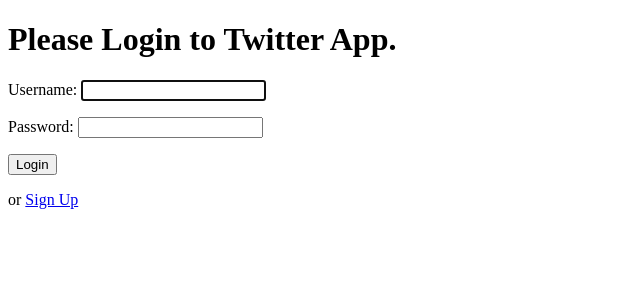
After one commit to JWS-YamamotoRyohei/twitter6, a Django app: page /twitter/login/ in a window 1280 px wide. The commit adds this page. Shown: the top 300 px of the page, without its empty margins (0-640 px from the left). Run offline with Django 3.2, Linux system fonts and the light colour scheme.

Commit message:
feature of login added

```diff
--- a/mysite/urls.py
+++ b/mysite/urls.py
@@ -20,6 +20,6 @@ from django.views.generic import base
 urlpatterns = [
     path('twitter/', include('twitter.urls')),
     path('admin/', admin.site.urls),
-    # path('accounts/login/', base.RedirectView.as_view(pattern_name="twitter:login")),
-    # path('accounts/profile/', base.RedirectView.as_view(pattern_name="twitter:index")),
+    path('accounts/login/', base.RedirectView.as_view(pattern_name="twitter:login")),
+    path('accounts/profile/', base.RedirectView.as_view(pattern_name="twitter:index")),
 ]
--- a/twitter/templates/twitter/index.html
+++ b/twitter/templates/twitter/index.html
@@ -9,6 +9,7 @@
     <br>
         <br>
             <a href= "{% url 'twitter:signup' %}">Sign Up</a>
+            <a href= "{% url 'twitter:login' %}">Login</a>
 {% else %}
     <p>No twitter are available.</p>
 {% endif %}
--- /dev/null
+++ b/twitter/templates/twitter/login.html
@@ -0,0 +1,12 @@
+{% extends 'twitter/base.html' %}
+
+{% block content %}
+
+<h1>Please Login to Twitter App.</h1>
+<form action="{% url 'twitter:login' %}" method="post">
+{% csrf_token %}
+{{ form.as_p }}
+<input type="submit" value="Login">
+</form>
+<p>or <a href= "{% url 'twitter:signup' %}">Sign Up</a></p>
+{% endblock %}
--- a/twitter/templates/twitter/signup.html
+++ b/twitter/templates/twitter/signup.html
@@ -6,4 +6,5 @@
 {{ form.as_p }}
 <input type="submit" value="Sign Up">
 </form>
+<p>or <a href= "{% url 'twitter:login' %}">Login</a></p>
 {% endblock %}
--- a/twitter/urls.py
+++ b/twitter/urls.py
@@ -26,9 +26,9 @@ urlpatterns = [
     path('<int:tweet_id>/', views.detail, name='detail'),
     # path('<int:tweet_id>/results/', views.results, name='results'),
     path('signup/', views.signup, name='signup'),
-    # path('login/', auth_views.LoginView.as_view(template_name="twitter/login.html"), name='login'),
+    path('login/', auth_views.LoginView.as_view(template_name="twitter/login.html"), name='login'),
     # path('logout/', auth_views.LogoutView.as_view(next_page="twitter:index"), name='logout'),
-    # path('<slug:username>', views.ProfileDetailView.as_view(), name='profile'),
+    path('<slug:username>', views.ProfileDetailView.as_view(), name='profile'),
     # path('<slug:username>/follow', views.follow_view, name='follow'),
     # path('<slug:username>/unfollow', views.unfollow_view, name='unfollow'),
 ]
```
Also changed, not shown: twitter/views.py (+7 -7 lines).
